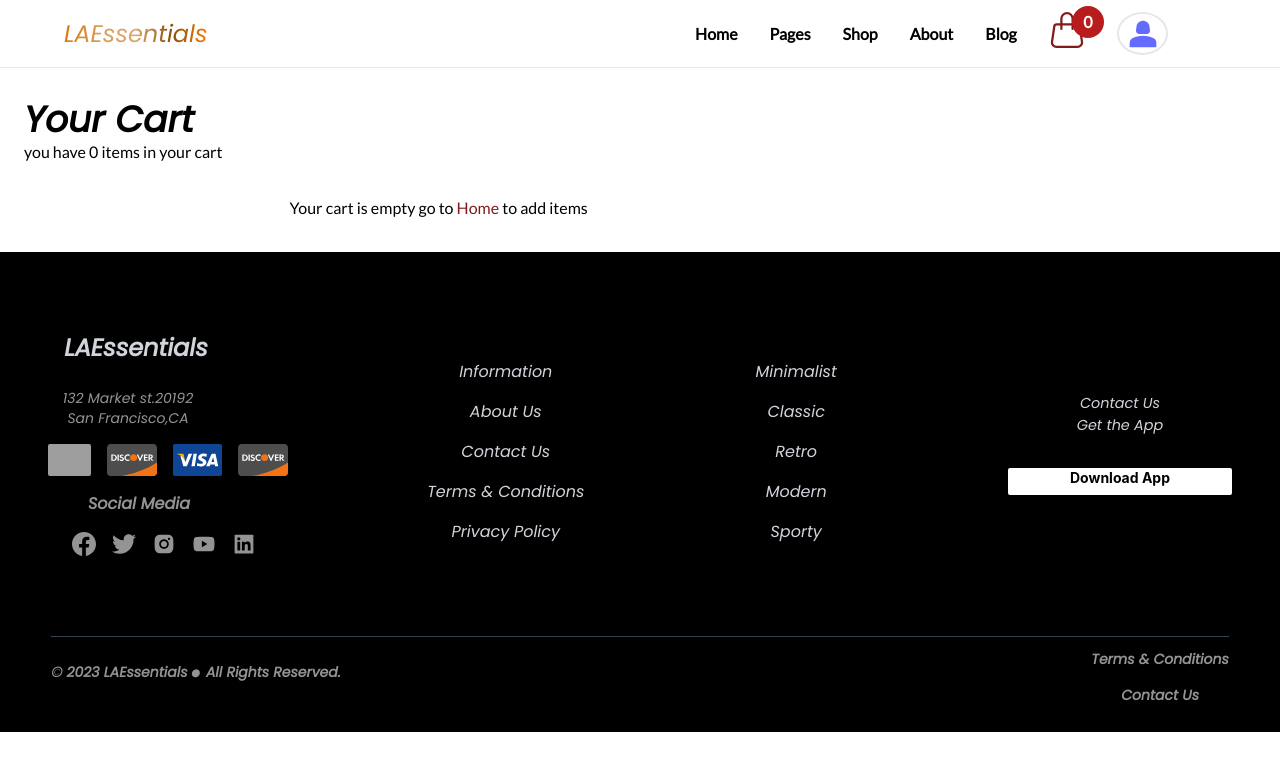
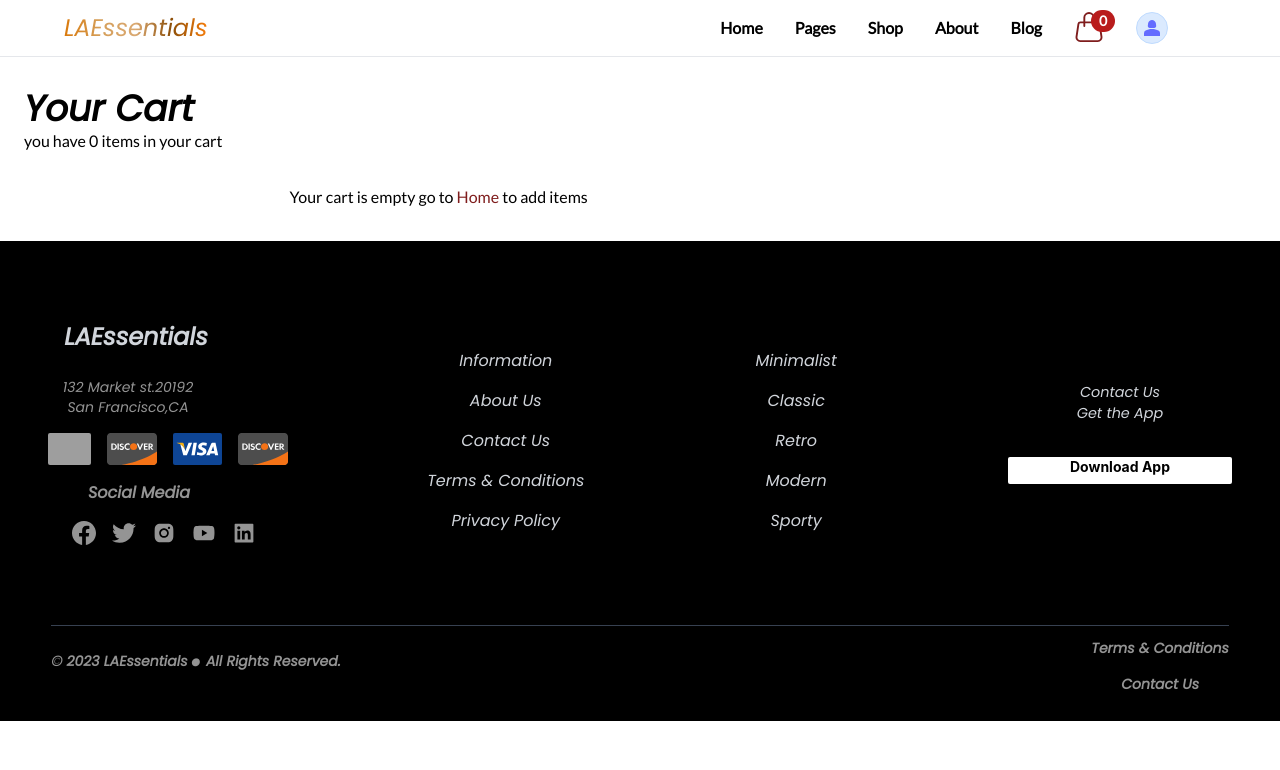
Before and after one commit to Dsmalldara/Laessentialls, a React (Vite) app: page /Laessentials/cart in a window 1280 px wide. Shown: the top 770 px of the page. Built offline with nearby package versions, Linux system fonts and the light colour scheme; grey boxes are pictures that could not be loaded.

Commit message:
finishingtouch

```diff
--- a/src/Components/Navbar.jsx
+++ b/src/Components/Navbar.jsx
@@ -43,11 +43,11 @@ function Navbar() {
             </ul>
             <Link to='Laessentials/cart'>
           <div className='relative  cursor-pointer'>
-          <div className='text-4xl text-red-900 '>
+          <div className='text-3xl text-red-900 '>
                 <BsHandbag/>
             </div>
-            <div className='absolute top-[-0.4rem] right-[-1.2rem] w-8 h-8 rounded-full bg-red-700  font-lato font-semibold'>
-               <p className='mt-1 text-white'>
+            <div className='absolute top-[-0.1rem] right-[-0.7rem] p-[0.3rem] px-2 rounded-full bg-red-700  font-lato font-semibold'>
+               <p className='m-0 text-white text-sm leading-3'>
                   {cart.length}
                </p>
             </div>
@@ -55,10 +55,10 @@ function Navbar() {
           </Link>
            <Link to='/Laessentials/cart/login'>
            {
-            userInfo ? <img src={userInfo.image} className='w-[3rem] h-[2.4rem] rounded-[100%] object-contain' alt="" />
+            userInfo ? <img src={userInfo.image} className='w-[3rem] h-[2.4rem]  rounded-[100%] object-contain' alt="" />
             :
-            <div className='w-[3.2rem] h-[2.7rem] border-2  rounded-[100%]'>
-              <MdPerson2 className='text-4xl w-[3rem] h-[2.5rem]  rounded-[100%]'/>
+            <div className='w-[2rem] h-[2rem] bg-blue-100 border flex flex-row justify-center items-center rounded-[100%] border-blue-200'>
+              <MdPerson2 className='text-2xl'/>
            </div>
            }
            </Link>
--- a/src/Pages/Product.jsx
+++ b/src/Pages/Product.jsx
@@ -66,9 +66,10 @@ function Product() {
         return <p>Error loading data</p>
     }
     console.log(data)
-    const ProductImages =[
-        data.media.images[0].url,data.media.images[1].url,data.media.images[2].url,data.media.images[3].url
-    ]
+    const ProductImages = data.media.images.map(image => image.url);
+    // [
+    //     data.media.images[0].url,data.media.images[1].url,data.media.images[2].url,data.media.images[3].url
+    // ]
     const addedItems ={
         id: {id},
         name: data.name,
@@ -102,8 +103,9 @@ function Product() {
          <div className='relative  md:h-[500px]  px-7'>
          <div className='md:w-[28vw] mx-auto  w-[70vw] h-full flex overflow-hidden '>
             <div className='w-full h-full flex  transition-transform duration-1000 ease-in-out'
-            style={{transform:`translateX(-${currentSlide * 100}%)`}}>
-                 <img src={`http://${ProductImages[0]}`} alt="" className='md:w-[30vw] w-[70vw] h-[30rem] object-cover'/>
+             style={{transform:`translateX(-${currentSlide * 100}%)`}}
+            >
+                <img src={`http://${ProductImages[0]}`} alt="" className='md:w-[30vw] w-[70vw] h-[30rem] object-cover'/>
                 <img src={`http://${ProductImages[1]}`} alt="" className='md:w-[30vw] w-[70vw] h-[30rem] object-cover'/>
                 <img src={`http://${ProductImages[2]}`} alt="" className='md:w-[30vw] w-[70vw] h-[30rem] object-cover'/>
                 <img src={`http://${ProductImages[3]}`} alt="" className='md:w-[30vw] w-[70vw] h-[30rem] object-cover'/>
```
